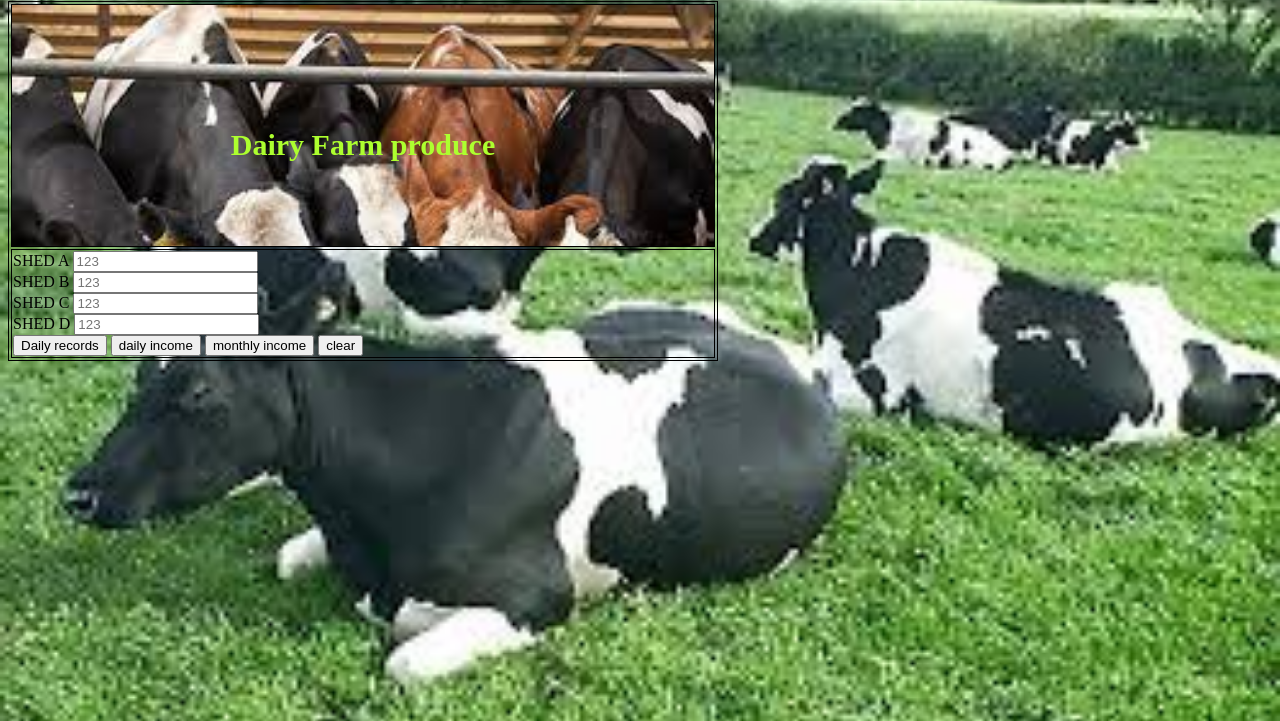
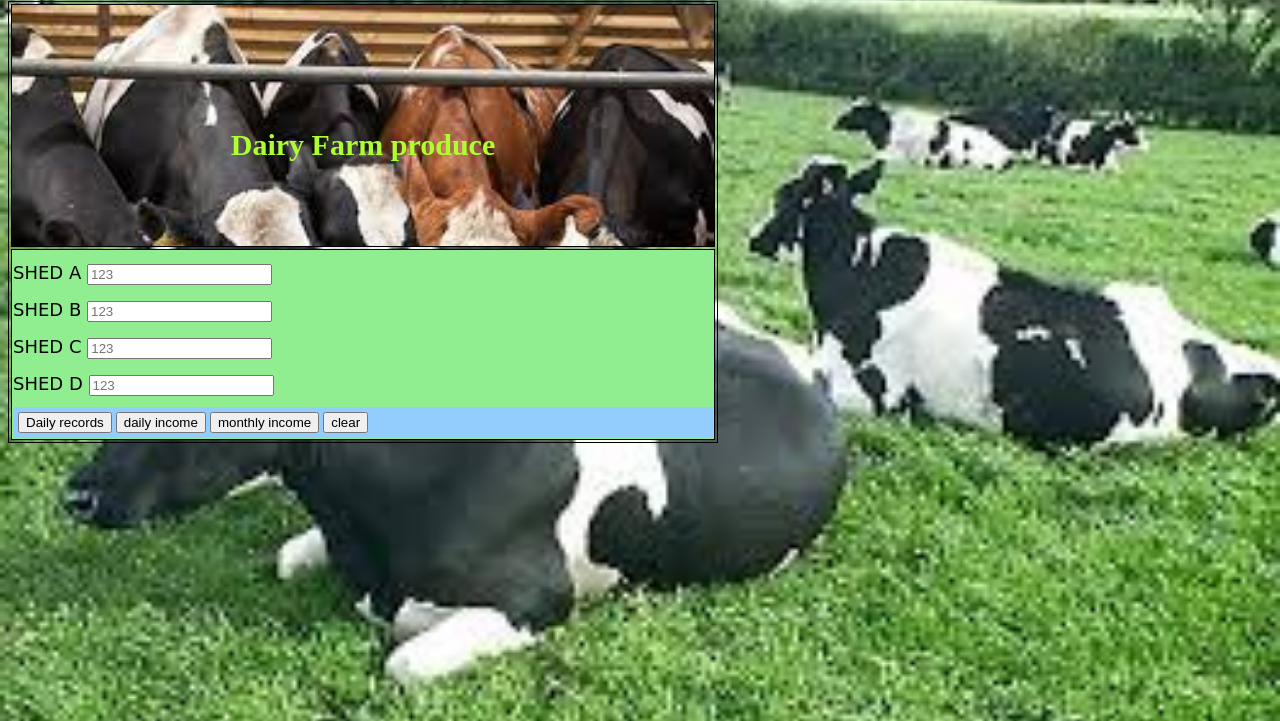
Before and after one commit to klvnbett/Dairy_Businee, a plain HTML site: page index.html in a window 1280 px wide. Shown: the part 79-800 px from the top of the page. Drawn offline with Linux system fonts and the light colour scheme.

Commit message:
adding of index.html and styling

```diff
--- a/styles.css
+++ b/styles.css
@@ -18,6 +18,30 @@ body {
     background-size: cover;
 }
 
+#tabledata {
+    background-color: lightgreen;
+}
+
+.shed_A,
+.shed_B,
+.shed_C,
+.shed_D {
+    margin-top: 8px;
+    margin-bottom: 8px;
+    font-size: 18px;
+    border-radius: 3px;
+    border: 0px;
+    font-family: cursive;
+    padding-top: 3px;
+    padding-bottom: 3px;
+}
+
+#buttons {
+    background-color: rgb(146, 205, 253);
+    padding: 5px;
+    border-radius: 3px;
+}
+
 h1 {
     text-align: center;
     background: cyan;
```
